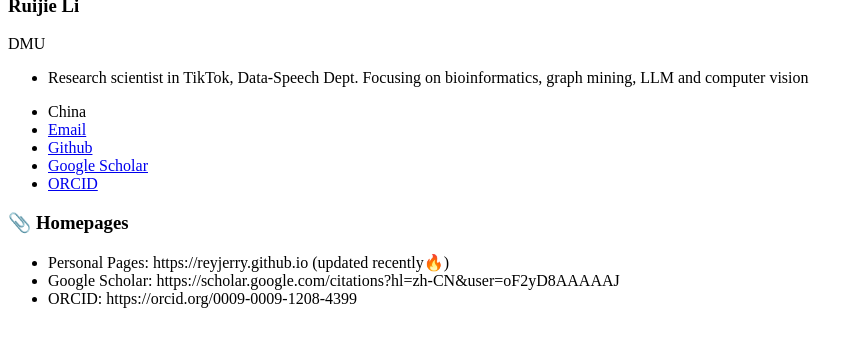
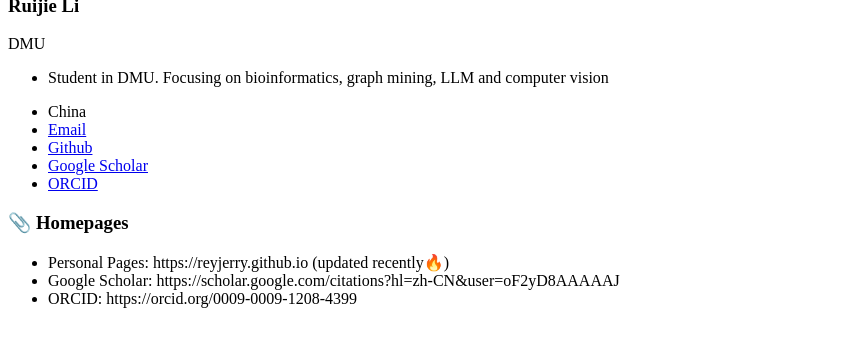
Before and after one commit to ReyJerry/ReyJerry.github.io, a Jekyll site: the page built from _pages/includes/homepage.md, in a window 1280 px wide, cut to the strip 530-877 px from the top of the page. Shown: the whole strip, without its empty margins (0-863 px from the left). Built offline with Jekyll 4.4.1, drawn with Linux system fonts in a browser that asks for light colours; our own code applies the rules of GitHub Pages for plain Markdown files.

Commit message:
_config.yml

```diff
--- a/_config.yml
+++ b/_config.yml
@@ -7,7 +7,7 @@
 
 # Site Settings
 title                    : "Ruijie Li"
-description              : "Research scientist in TikTok, Data-Speech Dept. Focusing on bioinformatics, graph mining, LLM and computer vision"
+description              : "Student in DMU. Focusing on bioinformatics, graph mining, LLM and computer vision"
 repository               : "reyjerry/reyjerry.github.io"
 google_scholar_stats_use_cdn : true
 
```
